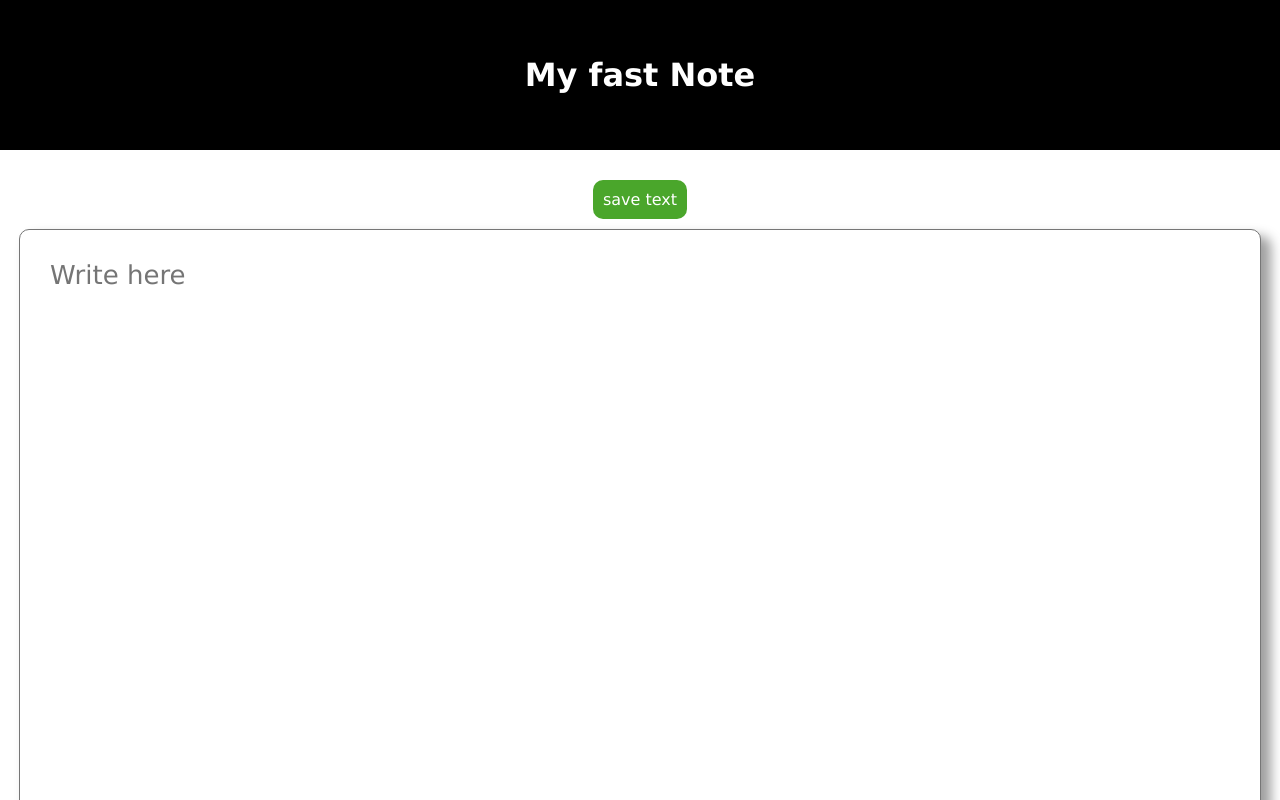
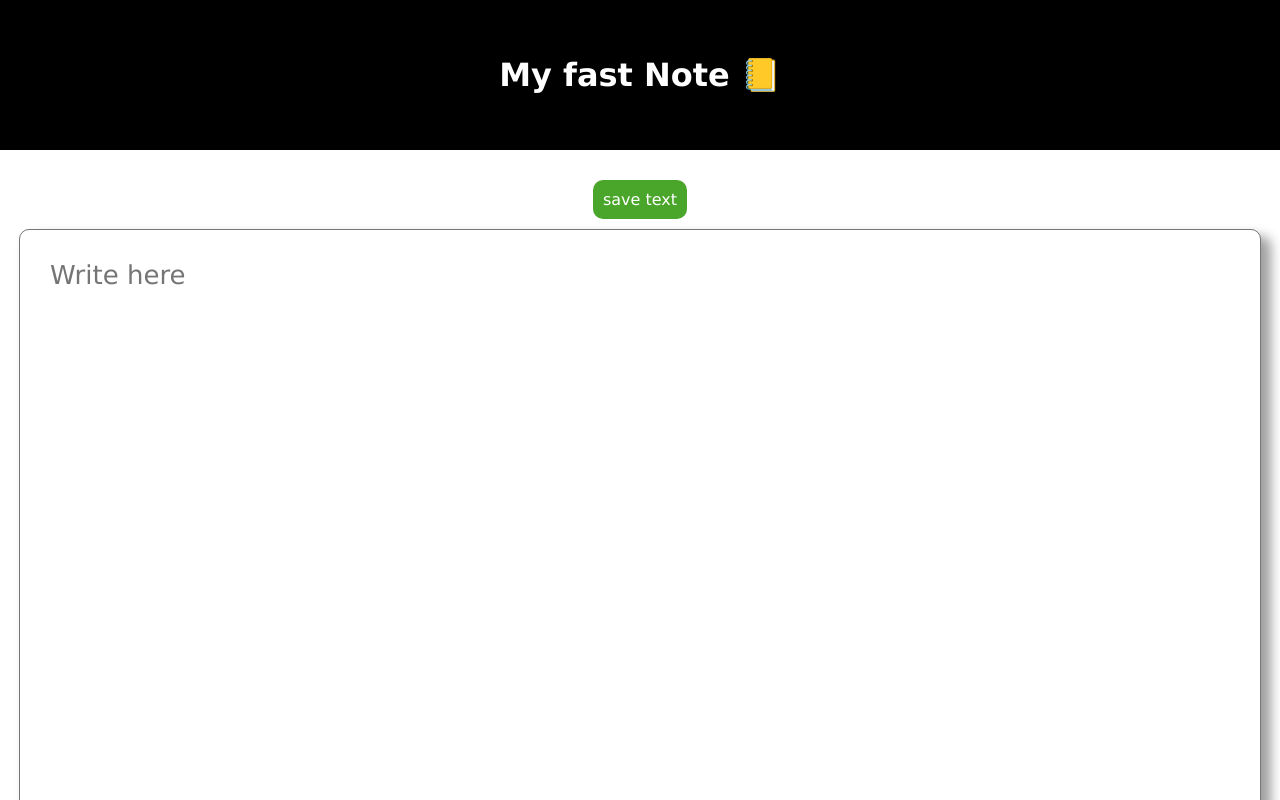
Before and after one commit to caiosantosSTL/vue-note-online, a Vue app: page / in a window 1280 px wide. Shown: the top 800 px of the page. Built offline with nearby package versions, Linux system fonts and the light colour scheme.

Commit message:
update text

```diff
--- a/src/App.vue
+++ b/src/App.vue
@@ -5,7 +5,7 @@ import NoteVue from "./components/Note.vue";
 <template>
   <div class="nav">
     <div>
-      <h1>My fast Note</h1>
+      <h1>My fast Note 📒</h1>
 
     </div>
   </div>
```
